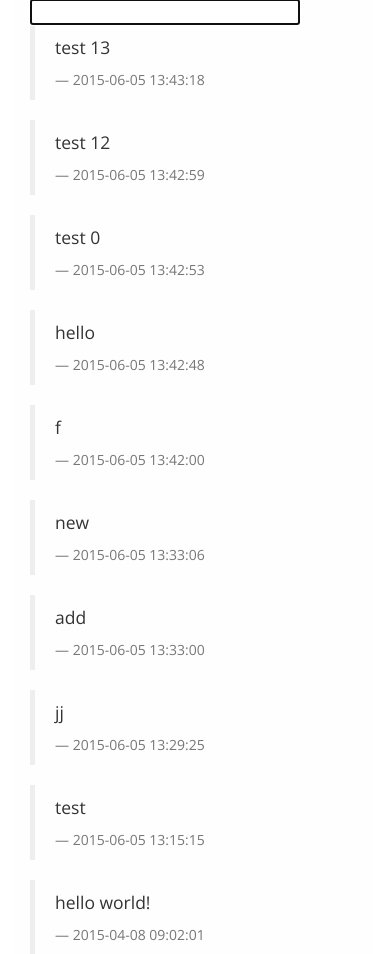
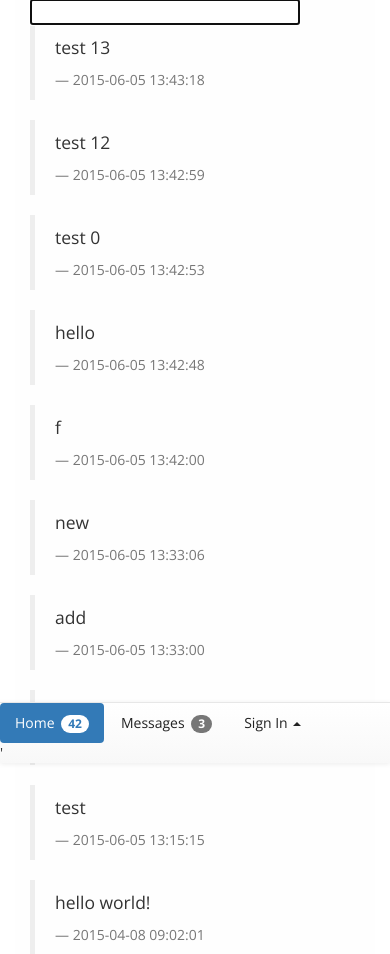
Before and after one commit to kmans/pospeak, a Flask app: page / in a window 390 px wide. Shown: the part 81-1035 px from the top of the page. Run offline with Flask 2, Linux system fonts and the light colour scheme; data comes from the database, SQL or seed files in the repository; some libraries are stand-ins or nearby versions.

Commit message:
much more responsive for mobile and tablet
moved elements to sticky on bottom for ease of use

```diff
--- a/static/styles.css
+++ b/static/styles.css
@@ -4,9 +4,29 @@
 
 /* custom template */
 html, body {
-   height: 100%;
    font-family:'Open Sans',arial,sans-serif;
 }
+
+/*adding these in for the sticky footer */
+html {
+  position: relative;
+  min-height: 100%;
+}
+body {
+  /* Margin bottom by footer height */
+  margin-bottom: 60px;
+}
+.footer {
+  position: absolute;
+  bottom: 0;
+  width: 100%;
+  /* Set the fixed height of the footer here */
+  height: 60px;
+  background-color: #f5f5f5;
+}
+/*end of sticky footer*/
+
+
 
 a {
   color:#222222;
--- a/templates/base.html
+++ b/templates/base.html
@@ -46,13 +46,14 @@
 		            <li><a href="{{ url_for('index') }}">Random Chat</a></li>
 		          </ul>
 
-				  <!-- right float 'profile' -->
+				  <!-- right float 'profile'
    		    	  <ul class="nav nav-pills navbar-right" role="tablist">
 			        <li role="presentation" class="active"><a href="{{ url_for('index') }}">Home <span class="badge">42</span></a></li>
 			        <li role="presentation"><a href="{{ url_for('index') }}">Profile</a></li>
 			        <li role="presentation"><a href="{{ url_for('index') }}">Messages <span class="badge">3</span></a></li>
 
-					<!-- dynamic dropdown sign in -->
+
+
 					<li class="dropdown">
                 		<a href="#" class="dropdown-toggle" data-toggle="dropdown" role="button" aria-expanded="false">Sign In <span class="caret"></span></a>
                 		<ul class="dropdown-menu" role="menu">
@@ -74,12 +75,12 @@
                 		</ul>
               		</li>
 
-					<!-- end dynamic dropdown sign in -->
+
 
 
 
 			      </ul>
-			      <!-- end right float 'profile -->'
+			      end right float 'profile -->
 
 
 		        </div><!--/.nav-collapse -->
@@ -113,7 +114,53 @@
 				<!-- /main -->
 
 
-		</div>
+			</div>
+
+
+			<nav class="navbar navbar-default navbar-fixed-bottom">
+		      <div class="container">
+		        <div class="navbar-header">
+		        				  <!-- right float 'profile' -->
+   		    	  <ul class="nav nav-pills navbar-right" role="tablist">
+			        <li role="presentation" class="active"><a href="{{ url_for('index') }}">Home <span class="badge">42</span></a></li>
+			        <li role="presentation"><a href="{{ url_for('index') }}">Messages <span class="badge">3</span></a></li>
+
+					<!-- dynamic dropdown sign in -->
+					<li class="dropdown">
+                		<a href="#" class="dropdown-toggle" data-toggle="dropdown" role="button" aria-expanded="false">Sign In <span class="caret"></span></a>
+                		<ul class="dropdown-menu" role="menu">
+
+					      <form class="form-signin">
+					        <h2 class="form-signin-heading">&nbsp;Please sign in</h2>
+					        <label for="inputEmail" class="sr-only">Email address</label>
+					        <input type="email" id="inputEmail" class="form-control" placeholder="Email address" required autofocus>
+					        <label for="inputPassword" class="sr-only">Password</label>
+					        <input type="password" id="inputPassword" class="form-control" placeholder="Password" required>
+					        <div class="checkbox">
+					          <label>
+					            <input type="checkbox" value="remember-me"> Remember me
+					          </label>
+					        </div>
+					        <button class="btn btn-lg btn-primary btn-block" type="submit">Sign in</button>
+					      </form>
+
+                		</ul>
+              		</li>
+
+					<!-- end dynamic dropdown sign in -->
+
+
+
+			      </ul>
+			      <!-- end right float 'profile -->'
+		        </div>
+		      </div>
+		    </nav>
+
+
+
+
+
 
 
 	</body>
```
Also changed, not shown: other parts of static/styles.css (+5 -47 lines).
